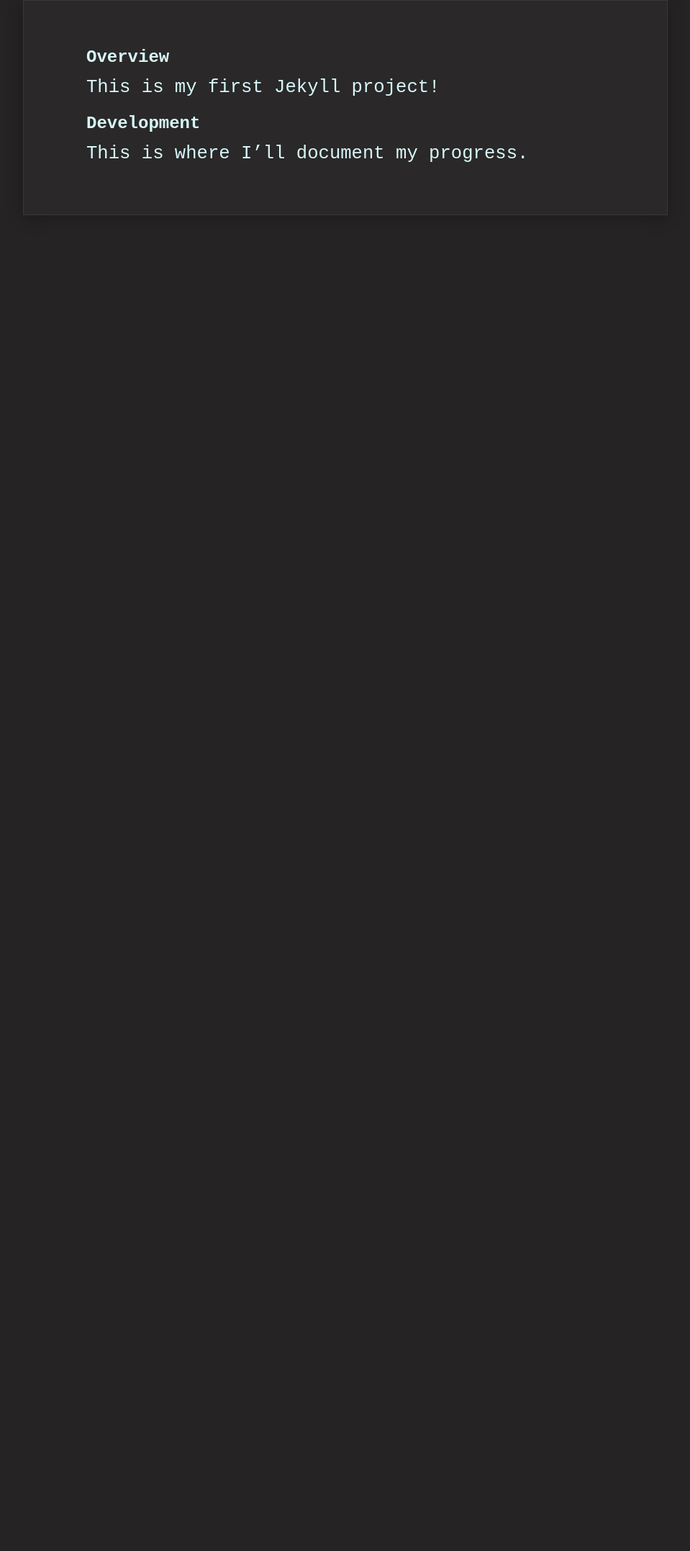
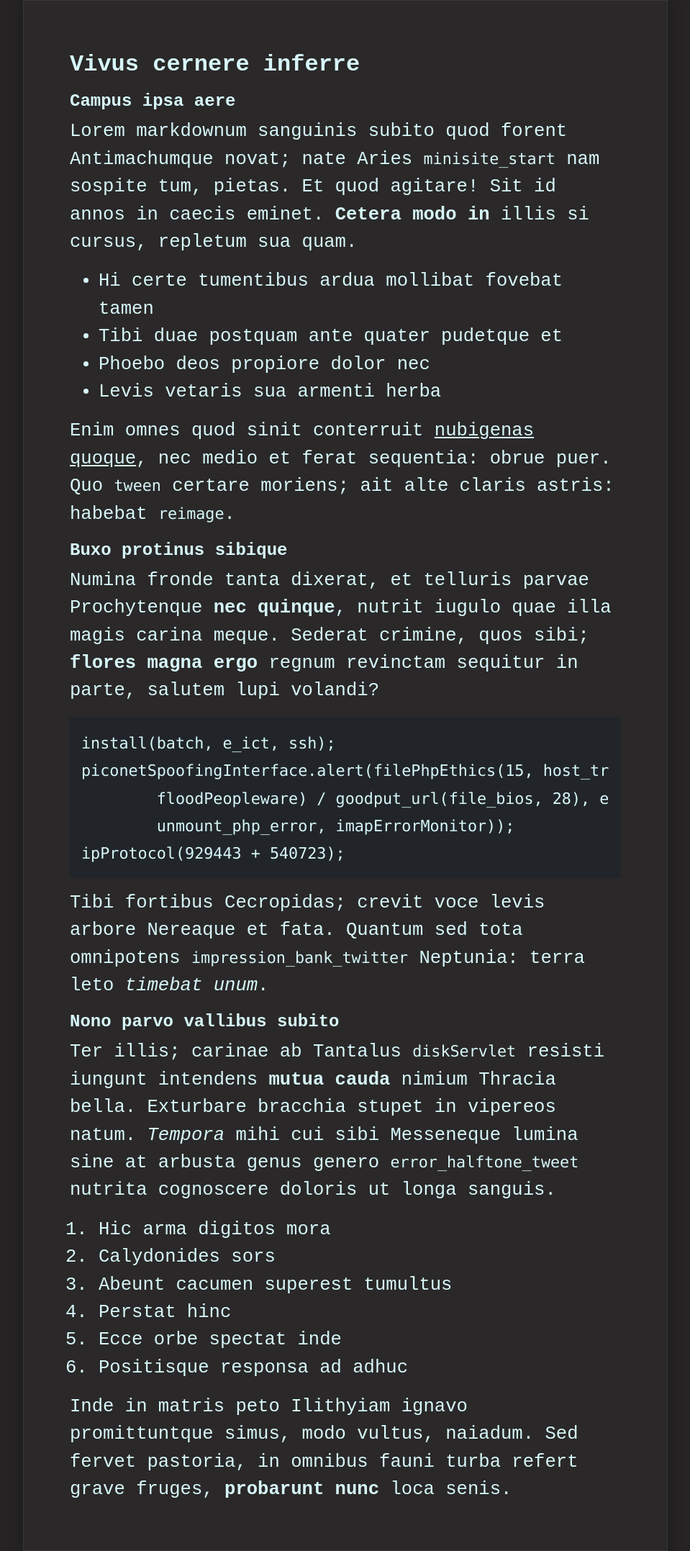
Before and after one commit to willn-dev/willn-dev.github.io, a Jekyll site: the page built from _projects/testproj.md, in a window 1280 px wide. Shown: the whole page at 72% size, without its empty margins (160-1119 px from the left). Built offline with Jekyll 4.4.1, drawn with Linux system fonts in a browser that asks for light colours; before the commit the page ends 900 px from its top, so only the background shows below that.

Commit message:
change to 1000px, added lorem markdownum to test file

```diff
--- a/_projects/testproj.md
+++ b/_projects/testproj.md
@@ -4,10 +4,52 @@ title: Test Project
 description: Testing my Jekyll project collection.
 ---
 
-## Overview
+# Vivus cernere inferre
 
-This is my first Jekyll project!
+## Campus ipsa aere
 
-## Development
+Lorem markdownum sanguinis subito quod forent Antimachumque novat; nate Aries
+`minisite_start` nam sospite tum, pietas. Et quod agitare! Sit id annos in
+caecis eminet. **Cetera modo in** illis si cursus, repletum sua quam.
 
-This is where I'll document my progress.
+- Hi certe tumentibus ardua mollibat fovebat tamen
+- Tibi duae postquam ante quater pudetque et
+- Phoebo deos propiore dolor nec
+- Levis vetaris sua armenti herba
+
+Enim omnes quod sinit conterruit [nubigenas quoque](#buxo-protinus-sibique), nec
+medio et ferat sequentia: obrue puer. Quo `tween` certare moriens; ait alte
+claris astris: habebat `reimage`.
+
+## Buxo protinus sibique
+
+Numina fronde tanta dixerat, et telluris parvae Prochytenque **nec quinque**,
+nutrit iugulo quae illa magis carina meque. Sederat crimine, quos sibi; **flores
+magna ergo** regnum revinctam sequitur in parte, salutem lupi volandi?
+
+    install(batch, e_ict, ssh);
+    piconetSpoofingInterface.alert(filePhpEthics(15, host_transistor_direct,
+            floodPeopleware) / goodput_url(file_bios, 28), eupSata.gnutellaLte(
+            unmount_php_error, imapErrorMonitor));
+    ipProtocol(929443 + 540723);
+
+Tibi fortibus Cecropidas; crevit voce levis arbore Nereaque et fata. Quantum sed
+tota omnipotens `impression_bank_twitter` Neptunia: terra leto *timebat unum*.
+
+## Nono parvo vallibus subito
+
+Ter illis; carinae ab Tantalus `diskServlet` resisti iungunt intendens **mutua
+cauda** nimium Thracia bella. Exturbare bracchia stupet in vipereos natum.
+*Tempora* mihi cui sibi Messeneque lumina sine at arbusta genus genero
+`error_halftone_tweet` nutrita cognoscere doloris ut longa sanguis.
+
+1. Hic arma digitos mora
+2. Calydonides sors
+3. Abeunt cacumen superest tumultus
+4. Perstat hinc
+5. Ecce orbe spectat inde
+6. Positisque responsa ad adhuc
+
+Inde in matris peto Ilithyiam ignavo promittuntque simus, modo vultus, naiadum.
+Sed fervet pastoria, in omnibus fauni turba refert grave fruges, **probarunt
+nunc** loca senis.
--- a/projects.scss
+++ b/projects.scss
@@ -46,7 +46,7 @@
   }
 }
 
-@media (min-width: 768px) {
+@media (min-width: 1000px) {
   .container.content {
     max-width: 70vw;
     width: 90%;
@@ -58,7 +58,7 @@
   }
 
   .container.content main {
-    max-width: 45rem;
+    max-width: 70rem;
     margin-inline: auto;
   }
 }
```
Also changed, not shown: 2 other files.
